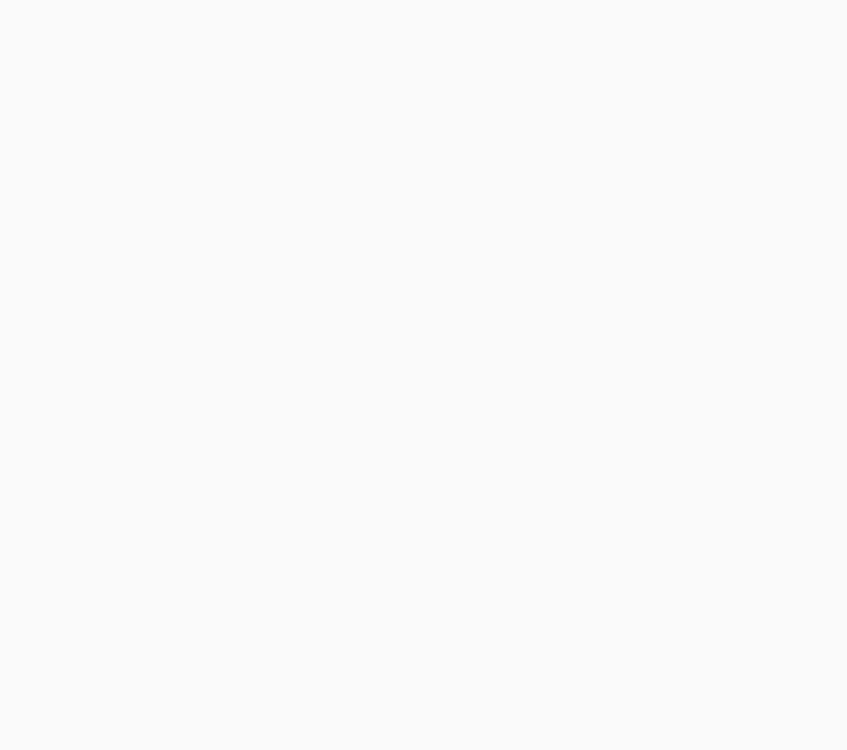
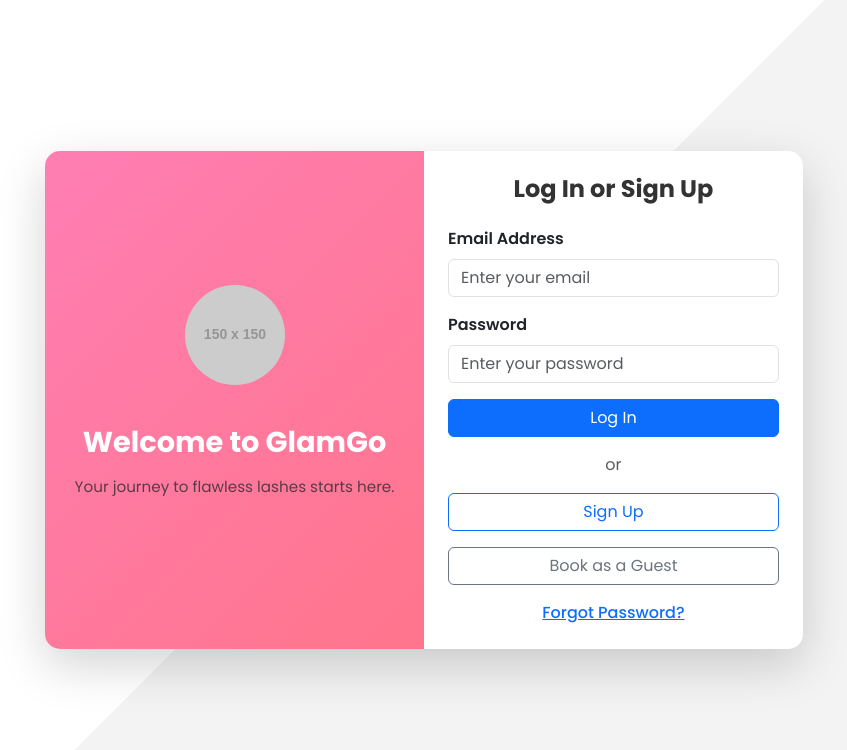
Before and after one commit to palmaisaias/GlamGo, a React (Vite) app: page /login in a window 1280 px wide. Before the commit this address had no page. Shown: the top 750 px of the page, without its empty margins (216-1063 px from the left). Built offline with nearby package versions, Linux system fonts and the light colour scheme; a web font is replaced by a local one.

Commit message:
login page

```diff
--- a/src/App.jsx
+++ b/src/App.jsx
@@ -6,6 +6,7 @@
 import LandingPage from "./pages/LandingPage";
 import BookNow from "./pages/BookNow";
 import TechnicianDetail from "./pages/TechnicianDetail";
+import LoginPage from "./pages/LoginPage"
 import "bootstrap/dist/css/bootstrap.min.css";
 
 function App() {
@@ -17,6 +18,8 @@
       {/* Landing Page after splash */}
       <Route path="/landing" element={<LandingPage />} />
 
+      <Route path="/login" element={<LoginPage />} />
+
       {/* Book Now page listing all technicians */}
       <Route path="/book" element={<BookNow />} />
 
--- a/src/components/Footer.jsx
+++ b/src/components/Footer.jsx
@@ -6,7 +6,7 @@
   return (
     <footer style={styles.footer}>
       <p style={{ margin: 0 }}>
-        © {new Date().getFullYear()} Lash Business. All rights reserved.
+        © {new Date().getFullYear()} GlamGo. All rights reserved.
       </p>
     </footer>
   );
--- a/src/components/Navbar.jsx
+++ b/src/components/Navbar.jsx
@@ -25,6 +25,9 @@
             </Nav.Link>
             <Nav.Link as={Link} to="/book" className="fw-semibold fs-6 fs-md-5 fs-lg-4 fs-xl-3">
               Book Now
+            </Nav.Link>
+            <Nav.Link as={Link} to="/login" className="fw-semibold fs-6 fs-md-5 fs-lg-4 fs-xl-3">
+              Log In
             </Nav.Link>
             <Nav.Link href="#services" className="fw-semibold fs-6 fs-md-5 fs-lg-4 fs-xl-3">
               Services
--- a/src/pages/LandingPage.jsx
+++ b/src/pages/LandingPage.jsx
@@ -3,44 +3,16 @@
 import React from "react";
 import { motion } from "framer-motion";
 import { Link } from "react-router-dom";
-import { Navbar, Nav, Container, NavDropdown, Button, Row, Col, Form } from "react-bootstrap";
+import { Container, Row, Col, Button, Form } from "react-bootstrap";
+import Navbar from "../components/Navbar"; // Import the Navbar component
 import Footer from "../components/Footer";
 import "./LandingPage.css";
 
 const LandingPage = () => {
   return (
     <div className="wrapper">
-      {/* Bootstrap Navbar */}
-      <Navbar bg="light" expand="lg" fixed="top">
-        <Container>
-          <Navbar.Brand as={Link} to="/landing" className="fw-bold">
-            GlamGo
-          </Navbar.Brand>
-          <Navbar.Toggle aria-controls="basic-navbar-nav" />
-          <Navbar.Collapse id="basic-navbar-nav">
-            <Nav className="ms-auto">
-              <Nav.Link as={Link} to="/landing" className="fw-semibold">
-                Home
-              </Nav.Link>
-              <Nav.Link as={Link} to="/book" className="fw-semibold">
-                Book Now
-              </Nav.Link>
-              <Nav.Link href="#services" className="fw-semibold">
-                Services
-              </Nav.Link>
-              <Nav.Link href="#contact" className="fw-semibold">
-                Contact
-              </Nav.Link>
-              <NavDropdown title="More" id="nav-dropdown" className="fw-semibold">
-                <NavDropdown.Item href="#about">About Us</NavDropdown.Item>
-                <NavDropdown.Item href="#faq">FAQ</NavDropdown.Item>
-                <NavDropdown.Divider />
-                <NavDropdown.Item href="#feedback">Feedback</NavDropdown.Item>
-              </NavDropdown>
-            </Nav>
-          </Navbar.Collapse>
-        </Container>
-      </Navbar>
+      {/* Use Navbar Component */}
+      <Navbar />
 
       {/* Hero Section */}
       <Container fluid className="heroSection text-center bg-light py-5">
@@ -49,7 +21,9 @@
           animate={{ y: 0, opacity: 1 }}
           transition={{ duration: 1 }}
         >
-          <h1 className="display-4 fw-bold mb-3 hero-tit">Welcome to <span className="glamgo">GlamGo</span></h1>
+          <h1 className="display-4 fw-bold mb-3 hero-tit">
+            Welcome to <span className="glamgo">GlamGo</span>
+          </h1>
           <p className="lead mb-4 hero-titty">
             Get professional lash extensions delivered right to your door.
           </p>
--- /dev/null
+++ b/src/pages/LoginPage.css
@@ -0,0 +1,128 @@
+/* LoginPage.css */
+
+/* General Styles */
+body {
+    font-family: 'Roboto', sans-serif;
+    background-color: #f9f9f9;
+    margin: 0;
+    padding: 0;
+  }
+
+  .login-page {
+    min-height: 100vh;
+    background: linear-gradient(135deg, #ffffff 50%, #f3f3f3 50%);
+  }
+
+  /* Login Container */
+  .login-container {
+    max-width: 900px;
+    border-radius: 15px;
+    overflow: hidden;
+  }
+
+  /* Left Side - Logo */
+  .login-left {
+    background: linear-gradient(135deg, #ff7eb3, #ff758c);
+    color: white;
+    text-align: center;
+  }
+
+  .login-left h2 {
+    font-size: 1.8rem;
+    margin-top: 1rem;
+  }
+
+  .login-left p {
+    font-size: 0.95rem;
+    margin-top: 0.5rem;
+  }
+
+  .logo {
+    max-width: 100px;
+  }
+
+  /* Right Side - Login Options */
+  .login-right {
+    background-color: white;
+  }
+
+  .login-right h3 {
+    font-size: 1.5rem;
+    color: #333333;
+  }
+
+  .form-label {
+    font-weight: 600;
+  }
+
+  button {
+    font-weight: 600;
+    text-transform: uppercase;
+  }
+
+  /* Buttons */
+  .btn-primary {
+    background-color: #ff758c;
+    border: none;
+  }
+
+  .btn-primary:hover {
+    background-color: #ff4e6a;
+  }
+
+  .btn-outline-primary {
+    color: #ff758c;
+    border-color: #ff758c;
+  }
+
+  .btn-outline-primary:hover {
+    color: white;
+    background-color: #ff758c;
+  }
+
+  .btn-outline-secondary {
+    color: #6c757d;
+    border-color: #6c757d;
+  }
+
+  .btn-outline-secondary:hover {
+    color: white;
+    background-color: #6c757d;
+  }
+
+  /* Link Styling */
+  .text-primary {
+    color: #ff758c !important;
+    font-weight: 500;
+  }
+
+  .text-primary:hover {
+    text-decoration: underline;
+  }
+
+  /* Responsive Design */
+  @media (max-width: 768px) {
+    .login-container {
+      flex-direction: column;
+    }
+
+    .login-left {
+      padding: 2rem;
+    }
+
+    .login-right {
+      padding: 2rem;
+    }
+
+    .logo {
+      max-width: 75px;
+    }
+
+    h2 {
+      font-size: 1.5rem;
+    }
+
+    p {
+      font-size: 0.85rem;
+    }
+  }
--- /dev/null
+++ b/src/pages/LoginPage.jsx
@@ -0,0 +1,58 @@
+// lash-app/src/pages/LoginPage.jsx
+
+import React from "react";
+import { Link } from "react-router-dom";
+import { Container, Row, Col, Form, Button, Image } from "react-bootstrap";
+import "./LoginPage.css";
+
+const LoginPage = () => {
+  return (
+    <Container fluid className="login-page d-flex align-items-center justify-content-center">
+      <Row className="login-container shadow-lg">
+        {/* Left Side - Logo */}
+        <Col md={6} className="login-left d-flex flex-column justify-content-center align-items-center p-4">
+          <Image
+            src="https://via.placeholder.com/150"
+            alt="GlamGo Logo"
+            className="logo mb-4"
+            roundedCircle
+          />
+          <h2 className="fw-bold text-center">Welcome to GlamGo</h2>
+          <p className="text-muted text-center">Your journey to flawless lashes starts here.</p>
+        </Col>
+
+        {/* Right Side - Login Options */}
+        <Col md={6} className="login-right p-4">
+          <h3 className="fw-bold mb-4 text-center">Log In or Sign Up</h3>
+          <Form>
+            <Form.Group controlId="formEmail" className="mb-3">
+              <Form.Label>Email Address</Form.Label>
+              <Form.Control type="email" placeholder="Enter your email" />
+            </Form.Group>
+            <Form.Group controlId="formPassword" className="mb-3">
+              <Form.Label>Password</Form.Label>
+              <Form.Control type="password" placeholder="Enter your password" />
+            </Form.Group>
+            <Button variant="primary" type="submit" className="w-100 mb-3">
+              Log In
+            </Button>
+          </Form>
+          <div className="text-center text-muted mb-3">or</div>
+          <Button variant="outline-primary" className="w-100 mb-3">
+            Sign Up
+          </Button>
+          <Button variant="outline-secondary" className="w-100">
+            Book as a Guest
+          </Button>
+          <div className="text-center mt-3">
+            <Link to="/forgot-password" className="text-primary">
+              Forgot Password?
+            </Link>
+          </div>
+        </Col>
+      </Row>
+    </Container>
+  );
+};
+
+export default LoginPage;
```
